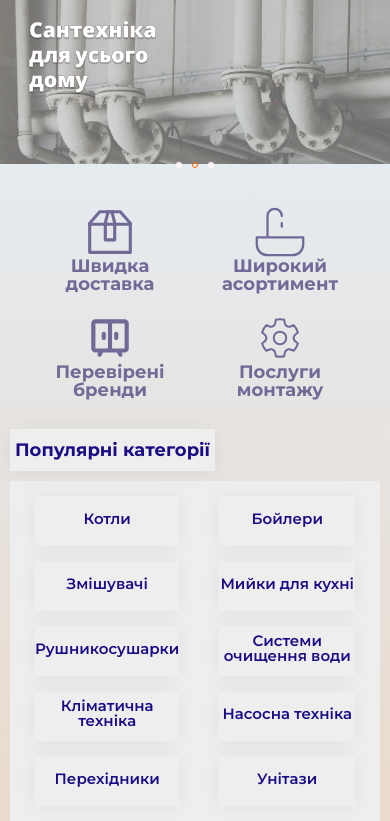
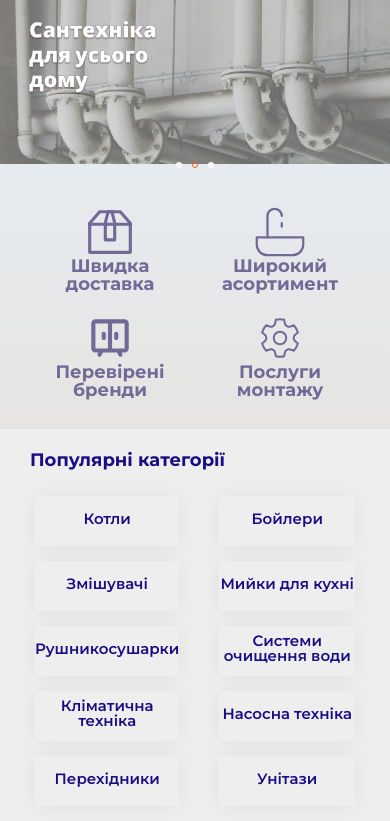
Before and after one commit to Masia0124/TeploMmarket, a plain HTML site: page index.html in a window 390 px wide. Shown: the part 105-926 px from the top of the page. Drawn offline with nearby package versions, Linux system fonts and the light colour scheme.

Commit message:
виправлення

```diff
--- a/css/teplomarket.css
+++ b/css/teplomarket.css
@@ -409,13 +409,16 @@ a:hover {
     font-size: 20px;
     font-weight: bold;
     background-color: #EEEEEE;
-    box-shadow: 0px 1px 22px 0px rgba(0, 0, 0, 6%);
+    margin: 15px 25px;
     padding: 10px 5px;
-    margin-bottom: 10px;
+}
+
+.popularCategories_div {
+    background-color: #EEEEEE;
 }
 
 .popularCategories {
-    background-color: #EEEEEE;
+
     display: grid;
     grid-template-columns: repeat(5, 1fr);
     gap: 25px 50px;
@@ -458,6 +461,8 @@ a:hover {
     text-align: center;
     padding-bottom: 10px;
 }
+
+
 
 
 
@@ -748,7 +753,7 @@ a:hover {
 
     .popularCategoriesSection button {
         font-size: 16px;
-        margin-left: 10px;
+        margin: 10px 25px 0 25px !important;
     }
 
     .popularCategories {
@@ -816,7 +821,7 @@ a:hover {
 
     .popularCategoriesSection button {
         font-size: 18px;
-        margin-left: 10px;
+        margin: 15px 25px;
     }
 }
 
--- a/index.html
+++ b/index.html
@@ -170,7 +170,10 @@
             </div>
         </section>
 
-        <section class="container popularCategoriesSection">
+
+
+        <section class="popularCategories_div">
+            <div class="container popularCategoriesSection">
                 <button>Популярні категорії</button>
                 <div class="popularCategories">
                     <div>
@@ -214,6 +217,7 @@
                         <span>Унітази</span>
                     </div>
                 </div>
+            </div>
         </section>
 
     </main>
```
Lines whose indentation alone changed are shown as unchanged.
